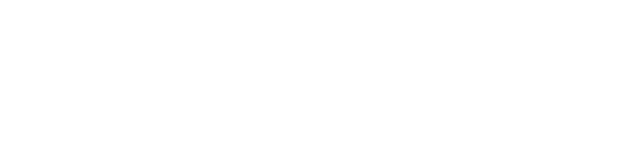
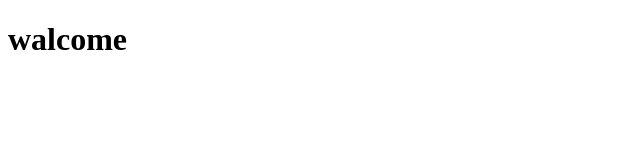
Before and after one commit to noy-bg/git2, a plain HTML site: page index.html in a window 1280 px wide. Shown: the whole page, without its empty margins (0-640 px from the left). Drawn offline with Linux system fonts and the light colour scheme.

```diff
--- a/index.html
+++ b/index.html
@@ -5,5 +5,7 @@
     <meta name="viewport" content="width=device-width, initial-scale=1.0" />
     <title>new title</title>
   </head>
-  <body></body>
+  <body>
+    <h1>walcome</h1>
+  </body>
 </html>
```
